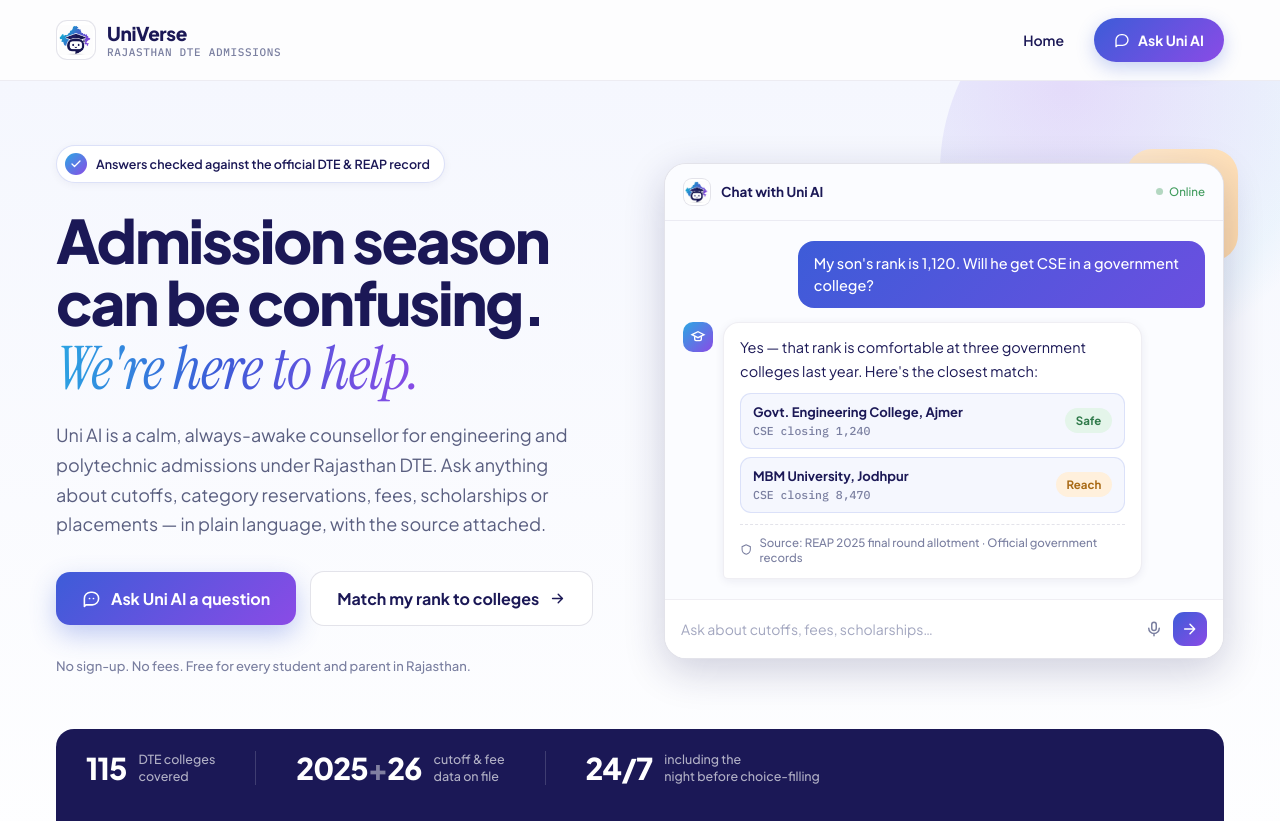
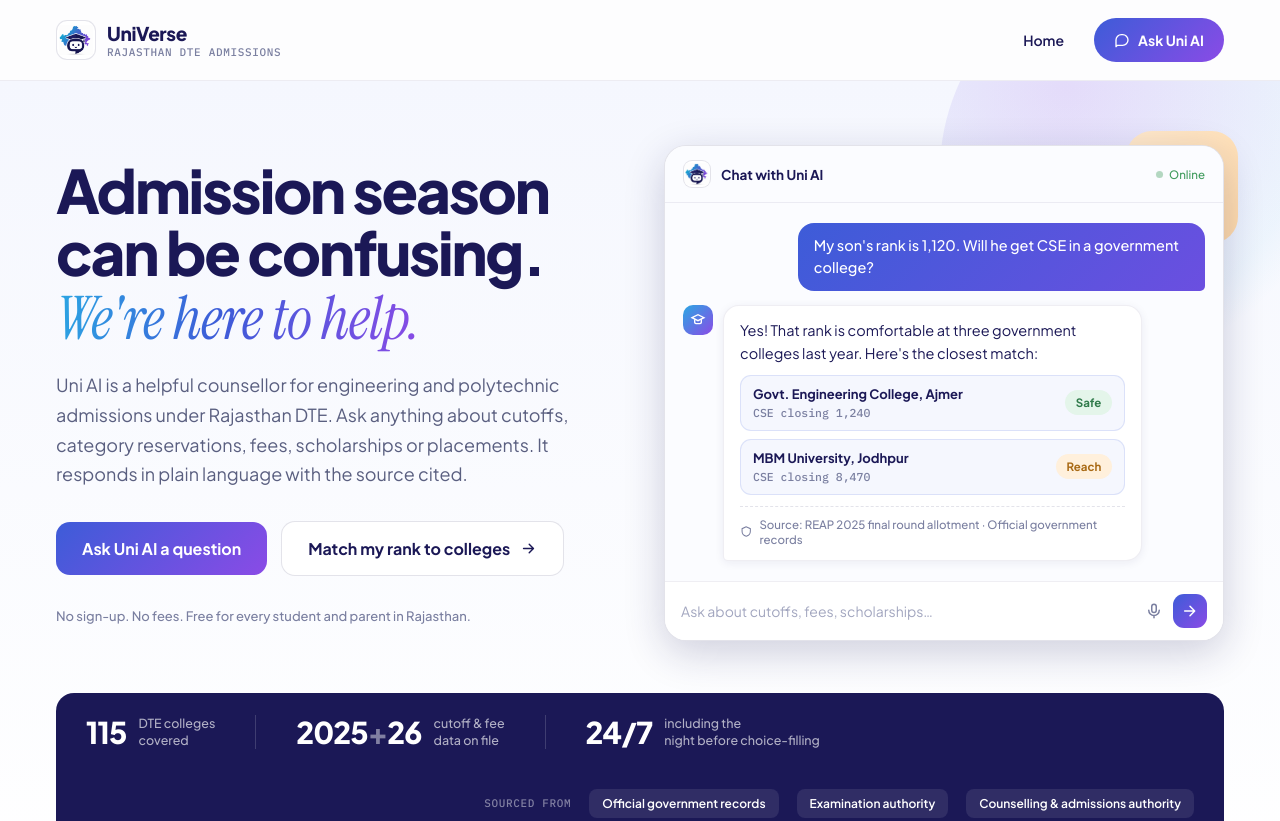
Before and after one commit to FaizDarvesh/UniVerseAI-hackathon, a website: page index.html in a window 1280 px wide. Shown: the top 821 px of the page. Drawn offline with Linux system fonts and the light colour scheme.

Commit message:
Checkpoint local edits before responsive, theming and copy pass
Captures the index.html reformat, the disabled gradient button shadows in
universe.css, README trimming and .gitignore additions so the upcoming
automated changes have a clean restore point.

Co-Authored-By: Claude Opus 5 <noreply@anthropic.com>

```diff
--- a/assets/css/universe.css
+++ b/assets/css/universe.css
@@ -56,7 +56,7 @@
 .btn-primary {
   background: var(--grad);
   color: #fff;
-  box-shadow: 0 10px 26px rgba(61, 92, 216, .3);
+  /* box-shadow: 0 10px 26px rgba(61, 92, 216, .3); */
 }
 .btn-secondary {
   background: var(--surface);
@@ -136,7 +136,7 @@
   background: var(--grad);
   color: #fff;
   font: 700 14px var(--font-sans);
-  box-shadow: 0 6px 18px rgba(61, 92, 216, .28);
+  /* box-shadow: 0 6px 18px rgba(61, 92, 216, .28); */
   min-height: 44px;
 }
 /* ── Hero ───────────────────────────────────────────────────── */
--- a/index.html
+++ b/index.html
@@ -1,5 +1,6 @@
 <!DOCTYPE html>
 <html lang="en">
+
 <head>
   <meta charset="utf-8">
   <meta name="viewport" content="width=device-width, initial-scale=1">
@@ -14,6 +15,7 @@
   <link rel="stylesheet" href="assets/css/universe.css">
   <link rel="stylesheet" href="assets/css/sources-modal.css">
 </head>
+
 <body>
 
   <header class="site-header">
@@ -41,17 +43,17 @@
       <div class="hero-glow" aria-hidden="true"></div>
       <div class="hero-inner">
         <div class="hero-copy">
-        <div class="badge">
+          <!-- <div class="badge">
             <span class="badge-icon"><svg width="12" height="12" viewBox="0 0 24 24" fill="none" stroke="#fff" stroke-width="2.6" stroke-linecap="round" stroke-linejoin="round"><path d="M20 6 9 17l-5-5"></path></svg></span>
             <span class="badge-text badge-text-desktop">Answers checked against the official DTE &amp; REAP record</span>
             <span class="badge-text badge-text-mobile">Verified DTE &amp; REAP data</span>
-        </div>
+          </div> -->
           <h1 class="hero-h1">Admission season can be confusing.<br><span class="hero-h1-accent">We're here to help.</span></h1>
-        <p class="hero-sub hero-sub-desktop">Uni AI is a calm, always-awake counsellor for engineering and polytechnic admissions under Rajasthan DTE. Ask anything about cutoffs, category reservations, fees, scholarships or placements — in plain language, with the source attached.</p>
+          <p class="hero-sub hero-sub-desktop">Uni AI is a helpful counsellor for engineering and polytechnic admissions under Rajasthan DTE. Ask anything about cutoffs, category reservations, fees, scholarships or placements. It responds in plain language with the source cited.</p>
           <p class="hero-sub hero-sub-mobile">Cutoffs, fees, scholarships and placements for Rajasthan DTE colleges — answered in plain language, with the source attached.</p>
           <div class="hero-ctas">
             <a href="chat.html" class="btn btn-primary">
-            <svg width="19" height="19" viewBox="0 0 24 24" fill="none" stroke="currentColor" stroke-width="2" stroke-linecap="round" stroke-linejoin="round"><path d="M21 12a8 8 0 0 1-8 8H5l-2 2V12a8 8 0 0 1 8-8h2a8 8 0 0 1 8 8Z"></path><circle cx="9.5" cy="12" r="1.1" fill="currentColor" stroke="none"></circle><circle cx="14.5" cy="12" r="1.1" fill="currentColor" stroke="none"></circle></svg>
+              <!-- <svg width="19" height="19" viewBox="0 0 24 24" fill="none" stroke="currentColor" stroke-width="2" stroke-linecap="round" stroke-linejoin="round"><path d="M21 12a8 8 0 0 1-8 8H5l-2 2V12a8 8 0 0 1 8-8h2a8 8 0 0 1 8 8Z"></path><circle cx="9.5" cy="12" r="1.1" fill="currentColor" stroke="none"></circle><circle cx="14.5" cy="12" r="1.1" fill="currentColor" stroke="none"></circle></svg> -->
               Ask Uni AI a question
             </a>
             <a href="#predictor" class="btn btn-secondary">
@@ -83,7 +85,7 @@
                   <svg width="16" height="16" viewBox="0 0 24 24" fill="none" stroke="#fff" stroke-width="2"><path d="M3 8.5 12 4l9 4.5-9 4.5-9-4.5Z"></path><path d="M7 11v4.2c0 1 2.2 2.3 5 2.3s5-1.3 5-2.3V11"></path></svg>
                 </span>
                 <div class="chat-bubble chat-bubble-uni">
-                <p class="chat-bubble-text">Yes — that rank is comfortable at three government colleges last year. Here's the closest match:</p>
+                  <p class="chat-bubble-text">Yes! That rank is comfortable at three government colleges last year. Here's the closest match:</p>
                   <div class="chat-result-list">
                     <div class="chat-result-row">
                       <div class="chat-result-info">
```
Also changed, not shown: README.md, 1 other file. Lines whose indentation alone changed are shown as unchanged.
